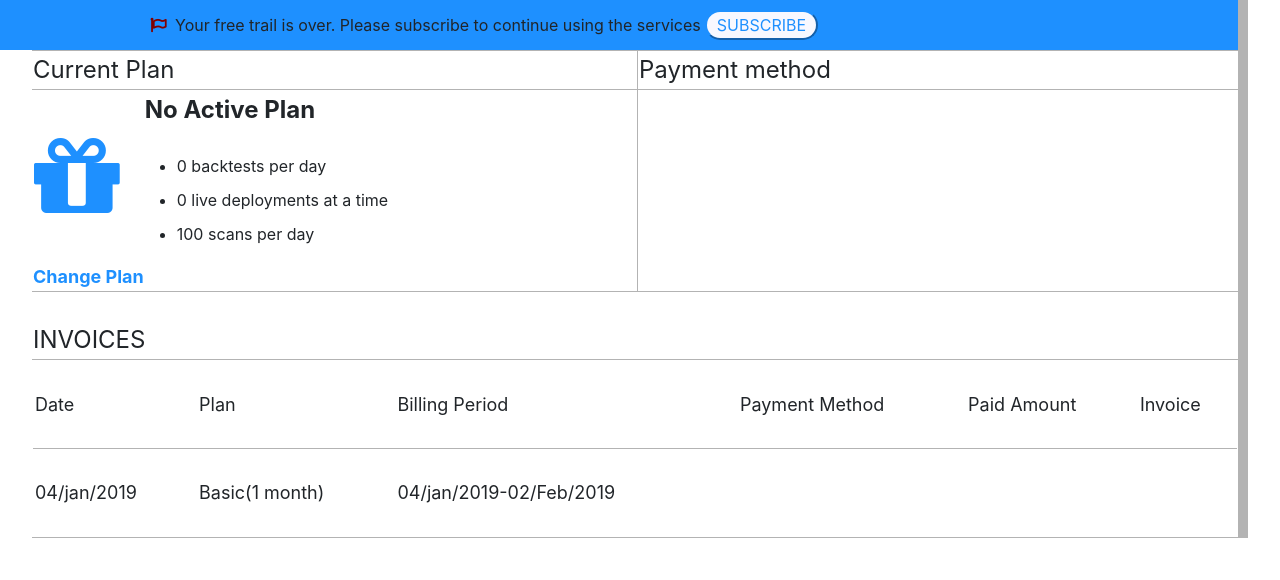
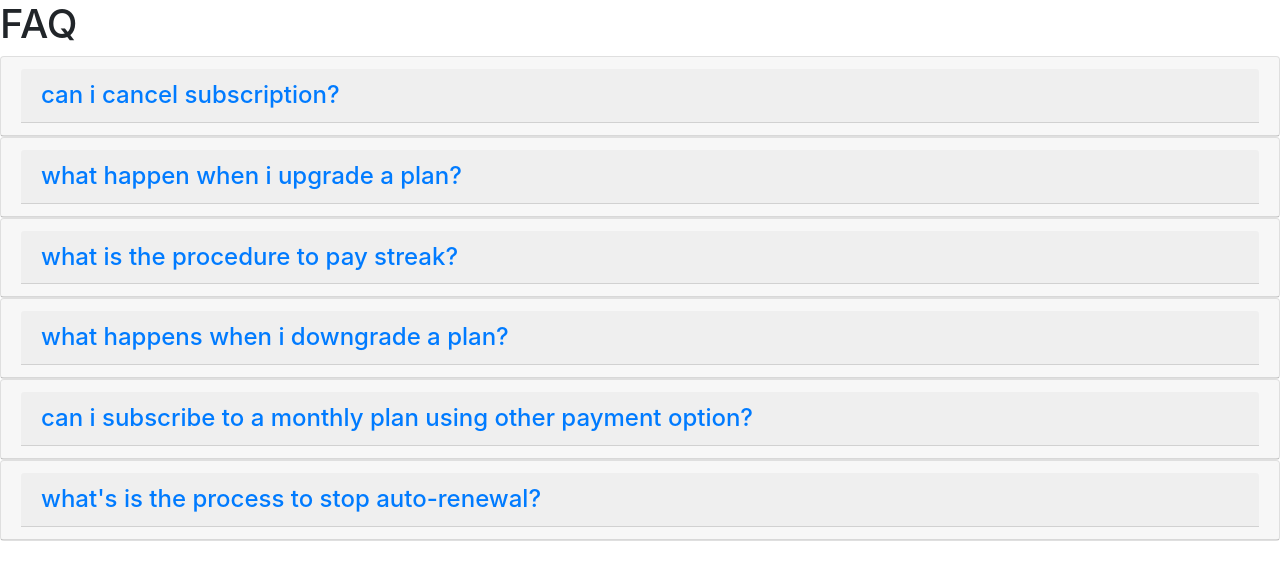
Before and after one commit to Jaya2826/tasktwelve, an Angular app: page /tasksix in a window 1280 px wide. Shown: the top 580 px of the page. Built offline with nearby package versions, Linux system fonts and the light colour scheme.

Commit message:
task seven partially completed collapse not working.

```diff
--- a/package.json
+++ b/package.json
@@ -19,6 +19,7 @@
     "@angular/platform-browser": "~11.0.1",
     "@angular/platform-browser-dynamic": "~11.0.1",
     "@angular/router": "~11.0.1",
+    "@ng-bootstrap/ng-bootstrap": "^8.0.0",
     "bootstrap": "^4.5.3",
     "font-awesome": "^4.7.0",
     "jquery": "^3.5.1",
@@ -31,6 +32,7 @@
     "@angular-devkit/build-angular": "~0.1100.2",
     "@angular/cli": "~11.0.2",
     "@angular/compiler-cli": "~11.0.1",
+    "@angular/localize": "^11.0.2",
     "@types/jasmine": "~3.6.0",
     "@types/node": "^12.11.1",
     "codelyzer": "^6.0.0",
--- a/src/app/app.component.html
+++ b/src/app/app.component.html
@@ -1 +1 @@
-<app-taskfive></app-taskfive>
+<app-tasksix></app-tasksix>
--- a/src/app/app.module.ts
+++ b/src/app/app.module.ts
@@ -1,5 +1,6 @@
 import { BrowserModule } from '@angular/platform-browser';
 import { NgModule } from '@angular/core';
+import {NgbModule} from '@ng-bootstrap/ng-bootstrap';
 
 import { AppRoutingModule } from './app-routing.module';
 import { AppComponent } from './app.component';
@@ -24,7 +25,8 @@ import { TasktwoComponent } from './tasktwo/tasktwo.component';
   ],
   imports: [
     BrowserModule,
-    AppRoutingModule
+    AppRoutingModule,
+    NgbModule
   ],
   providers: [],
   bootstrap: [AppComponent]
--- a/src/app/tasksix/tasksix.component.html
+++ b/src/app/tasksix/tasksix.component.html
@@ -1,10 +1,87 @@
 <h1>FAQ</h1>
-<p>can i cancel subscription?</p>
-<p>you can cancel subscribtion anytime but you will not be refunded any subscription amount that is charged.
+<div id="accordion">
+  <div class="card">
+    <div class="card-header">
+    <h4 class="card-header">
+        <a class="accordion-toggle" data-toggle="collapse" data-parent="#accordion" href="#collapseOne">can i cancel subscription?</a>
+    </h4>
+    <div id="collapseOne" class="panel-collapse collapse in">
+        <div class="card-block">
+            you can cancel subscribtion anytime but you will not be refunded any subscription amount that is charged.
     the cancellation is effective till the valid billing period.
-     which means you can continue using the services of street till end of the billing cycle. Additionally, you can write a mail to support@streak.tech</p>
-<p>what happen when i upgrade a plan?</p>
-<p>what is the procedure to pay streak?</p>
-<p>what happens when i downgrade a plan?</p>
-<p>can i subscribe to a monthly plan using other payment option?</p>
-<p>what's is the process to stop auto-renewal?</p>
+     which means you can continue using the services of street till end of the billing cycle. Additionally, you can write a mail to support@streak.tech
+        </div>
+    </div>
+    </div>
+  </div>
+  <div class="card">
+    <div class="card-header">
+    <h4 class="card-header">
+        <a class="accordion-toggle" data-toggle="collapse" data-parent="#accordion" href="#collapseOne">what happen when i upgrade a plan?</a>
+    </h4>
+    <div id="collapseOne" class="panel-collapse collapse in">
+        <div class="card-block">
+            you can cancel subscribtion anytime but you will not be refunded any subscription amount that is charged.
+    the cancellation is effective till the valid billing period.
+     which means you can continue using the services of street till end of the billing cycle. Additionally, you can write a mail to support@streak.tech
+        </div>
+    </div>
+    </div>
+  </div>
+  <div class="card">
+    <div class="card-header">
+    <h4 class="card-header">
+        <a class="accordion-toggle" data-toggle="collapse" data-parent="#accordion" href="#collapseOne">what is the procedure to pay streak?</a>
+    </h4>
+    <div id="collapseOne" class="panel-collapse collapse in">
+        <div class="card-block">
+            you can cancel subscribtion anytime but you will not be refunded any subscription amount that is charged.
+    the cancellation is effective till the valid billing period.
+     which means you can continue using the services of street till end of the billing cycle. Additionally, you can write a mail to support@streak.tech
+        </div>
+    </div>
+    </div>
+  </div>
+  <div class="card">
+    <div class="card-header">
+    <h4 class="card-header">
+        <a class="accordion-toggle" data-toggle="collapse" data-parent="#accordion" href="#collapseOne">what happens when i downgrade a plan?</a>
+    </h4>
+    <div id="collapseOne" class="panel-collapse collapse in">
+        <div class="card-block">
+            you can cancel subscribtion anytime but you will not be refunded any subscription amount that is charged.
+    the cancellation is effective till the valid billing period.
+     which means you can continue using the services of street till end of the billing cycle. Additionally, you can write a mail to support@streak.tech
+        </div>
+    </div>
+    </div>
+  </div>
+  <div class="card">
+    <div class="card-header">
+    <h4 class="card-header">
+        <a class="accordion-toggle" data-toggle="collapse" data-parent="#accordion" href="#collapseOne">can i subscribe to a monthly plan using other payment option?</a>
+    </h4>
+    <div id="collapseOne" class="panel-collapse collapse in">
+        <div class="card-block">
+            you can cancel subscribtion anytime but you will not be refunded any subscription amount that is charged.
+    the cancellation is effective till the valid billing period.
+     which means you can continue using the services of street till end of the billing cycle. Additionally, you can write a mail to support@streak.tech
+        </div>
+    </div>
+    </div>
+  </div>
+  <div class="card">
+    <div class="card-header">
+    <h4 class="card-header">
+        <a class="accordion-toggle" data-toggle="collapse" data-parent="#accordion" href="#collapseOne">what's is the process to stop auto-renewal?</a>
+    </h4>
+    <div id="collapseOne" class="panel-collapse collapse in">
+        <div class="card-block">
+            you can cancel subscribtion anytime but you will not be refunded any subscription amount that is charged.
+    the cancellation is effective till the valid billing period.
+     which means you can continue using the services of street till end of the billing cycle. Additionally, you can write a mail to support@streak.tech
+        </div>
+    </div>
+    </div>
+  </div>
+</div>
--- a/src/app/tasksix/tasksix.component.ts
+++ b/src/app/tasksix/tasksix.component.ts
@@ -6,7 +6,7 @@ import { Component, OnInit } from '@angular/core';
   styleUrls: ['./tasksix.component.css']
 })
 export class TasksixComponent implements OnInit {
-
+  public isCollapsed = true;
   constructor() { }
 
   ngOnInit(): void {
--- a/src/polyfills.ts
+++ b/src/polyfills.ts
@@ -1,3 +1,7 @@
+/***************************************************************************************************
+ * Load `$localize` onto the global scope - used if i18n tags appear in Angular templates.
+ */
+import '@angular/localize/init';
 /**
  * This file includes polyfills needed by Angular and is loaded before the app.
  * You can add your own extra polyfills to this file.
```
Also changed, not shown: 2 other files (tests, documents, lock files or other folders).
